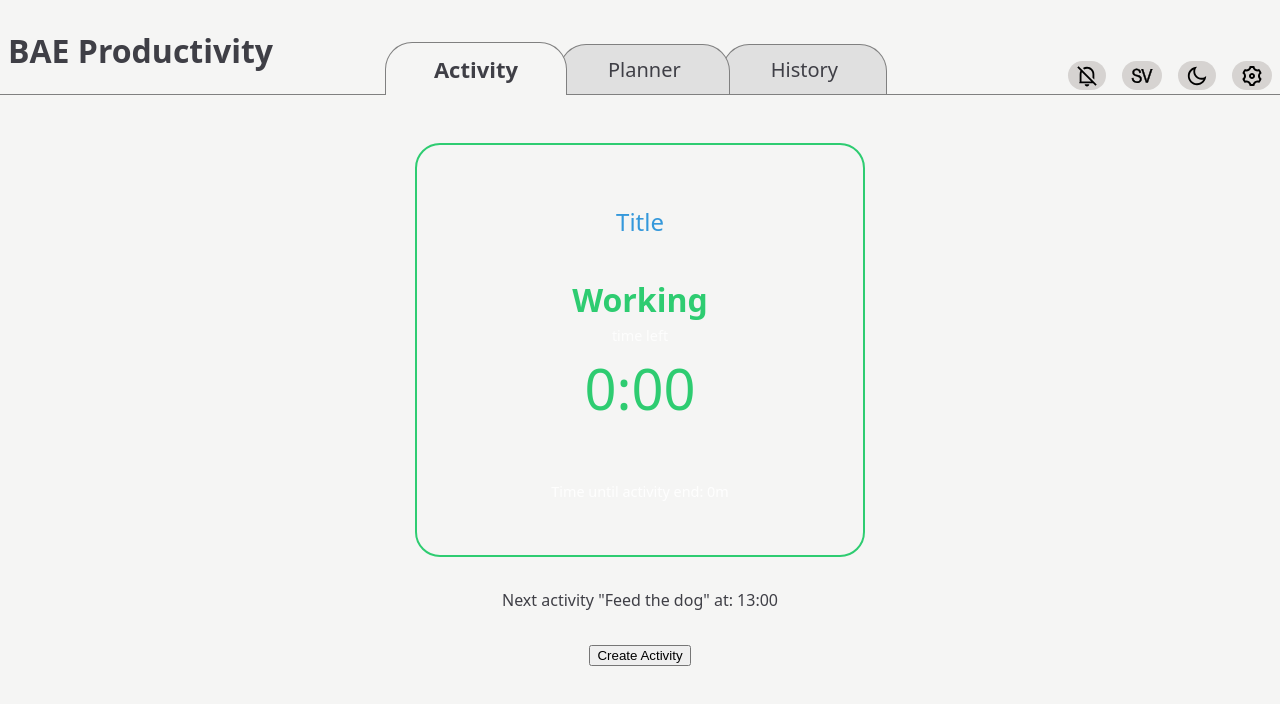
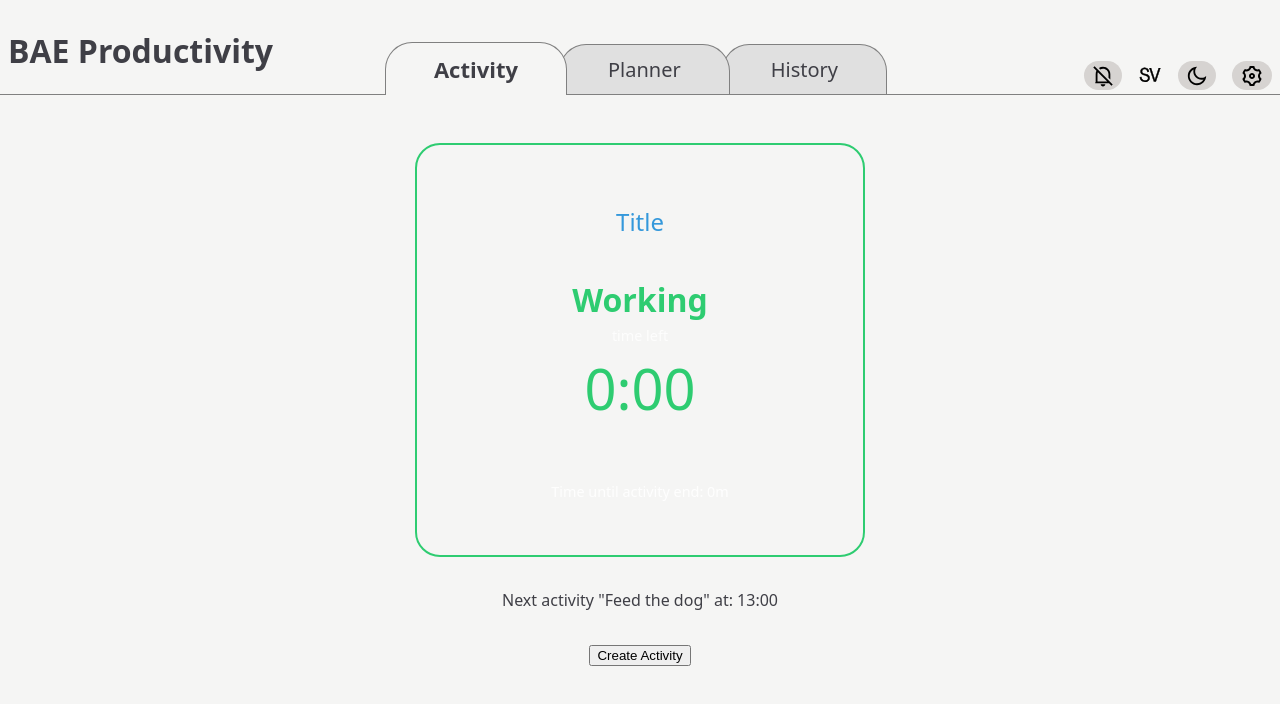
Before and after one commit to ollewarne/linkoping-pps, a React (Vite) app: page / in a window 1280 px wide. Shown: the top 704 px of the page. Built offline with nearby package versions, Linux system fonts and the light colour scheme.

Commit message:
updating to root styling for button

```diff
--- a/src/components/ChangeLanguage/ChangeLanguage.jsx
+++ b/src/components/ChangeLanguage/ChangeLanguage.jsx
@@ -1,15 +1,12 @@
 import { useTranslator } from "../../contexts/languageContext";
-import styles from "./ChangeLanguage.module.css"
-
-
+// import styles from "./ChangeLanguage.module.css"
 
 export function ChangeLanguage() {
     const { language, toggleLanguage } = useTranslator();
 
     return (
-        <button onClick={toggleLanguage} className={styles['language-toggle-btn']}>
+        <button onClick={toggleLanguage} className='header-btn'>
             <img src={language === 'sv' ? '/EN.svg' : '/SV.svg'} alt="Language selector" />
-            {/* <span>{language === 'sv' ? 'EN' : 'SV'}</span> */}
         </button>
     )
 }
--- a/src/components/ChangeLanguage/ChangeLanguage.module.css
+++ /dev/null
@@ -1,24 +0,0 @@
-.language-toggle-btn {
-    background: var(--btn-bg);
-    color: var(--btn-text);
-    border-radius: 20px;
-    padding: 4px 8px 4px 8px;
-    height: 29px;
-    border: none;
-    cursor: pointer;
-    margin-top: 4px;
-    transition: transform 0.3s ease;
-    display: flex;
-    align-items: center;
-}
-
-.language-toggle-btn:hover {
-    background: var(--btn-hover);
-    transform: translateY(-1px);
-}
-
-.language-toggle-btn img {
-    height: 24px;
-    width: 24px;
-    filter: var(--filter-svg);
-}
```
